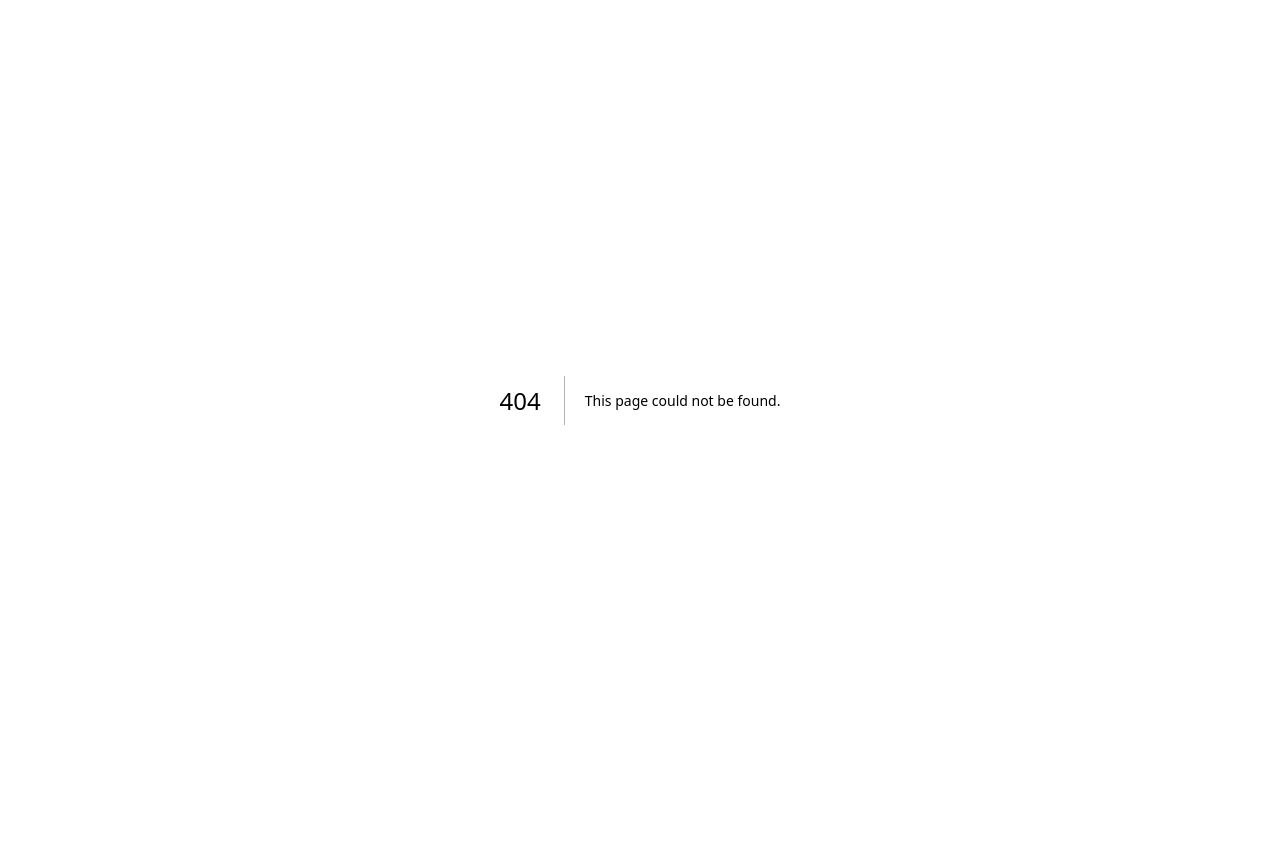
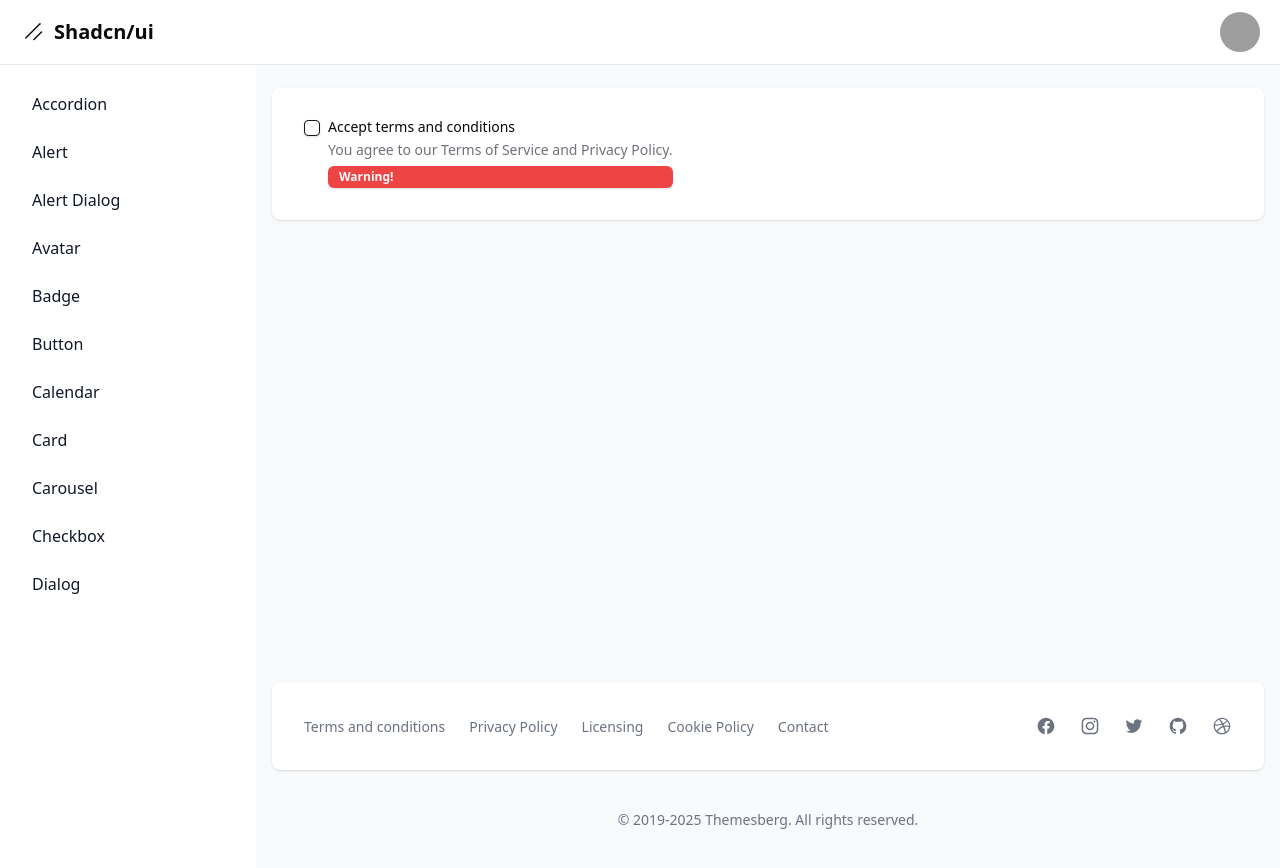
Before and after one commit to michaelrondon27/shadcn-ui, a Next.js app: page /dashboard/checkbox in a window 1280 px wide. Before the commit this address had no page. Before the commit the page ends 800 px from the top, so only its background shows below. Built offline with nearby package versions, Linux system fonts and the light colour scheme; grey boxes are pictures that could not be loaded.

Commit message:
24. Checkbox

```diff
--- a/package.json
+++ b/package.json
@@ -12,12 +12,14 @@
         "@radix-ui/react-accordion": "^1.2.2",
         "@radix-ui/react-alert-dialog": "^1.1.4",
         "@radix-ui/react-avatar": "^1.1.2",
+        "@radix-ui/react-checkbox": "^1.1.3",
         "@radix-ui/react-dialog": "^1.1.4",
         "@radix-ui/react-slot": "^1.1.1",
         "class-variance-authority": "^0.7.1",
         "clsx": "^2.1.1",
         "date-fns": "^3.6.0",
         "embla-carousel-autoplay": "^8.5.1",
+        "embla-carousel-react": "^8.5.1",
         "lucide-react": "^0.469.0",
         "next": "15.1.3",
         "react": "^18.3.1",
--- /dev/null
+++ b/src/app/dashboard/checkbox/page.tsx
@@ -0,0 +1,41 @@
+"use client";
+
+import { useState } from "react";
+
+import { Badge } from "@/components/ui/badge";
+import { Checkbox } from "@/components/ui/checkbox";
+
+export default function Page() {
+    const [terms, setTerms] = useState(false)
+
+    return (
+        <div className="items-top flex space-x-2">
+            <Checkbox
+                checked={ terms }
+                id="terms1"
+                onCheckedChange={ (value: boolean) => setTerms(value) }
+            />
+
+            <div className="grid gap-1.5 leading-none">
+                <label
+                    htmlFor="terms1"
+                    className="text-sm font-medium leading-none peer-disabled:cursor-not-allowed peer-disabled:opacity-70"
+                >
+                    Accept terms and conditions
+                </label>
+
+                <p className="text-sm text-muted-foreground">
+                    You agree to our Terms of Service and Privacy Policy.
+                </p>
+
+                {
+                    terms ? (
+                        <Badge>Great!</Badge>
+                    ) : (
+                        <Badge variant="destructive">Warning!</Badge>
+                    )
+                }
+            </div>
+        </div>
+    );
+}
--- a/src/app/dashboard/layout.tsx
+++ b/src/app/dashboard/layout.tsx
@@ -12,6 +12,7 @@
     { name: "calendar", href: "calendar" },
     { name: "card", href: "card" },
     { name: "carousel", href: "carousel" },
+    { name: "checkbox", href: "checkbox" },
     { name: "dialog", href: "dialog" }
 ];
 
--- /dev/null
+++ b/src/components/ui/checkbox.tsx
@@ -0,0 +1,28 @@
+"use client"
+
+import * as React from "react"
+import * as CheckboxPrimitive from "@radix-ui/react-checkbox"
+import { Check } from "lucide-react"
+
+import { cn } from "@/lib/utils"
+
+const Checkbox = React.forwardRef<
+    React.ElementRef<typeof CheckboxPrimitive.Root>,
+    React.ComponentPropsWithoutRef<typeof CheckboxPrimitive.Root>
+>(({ className, ...props }, ref) => (
+    <CheckboxPrimitive.Root
+        ref={ref}
+        className={cn(
+            "peer h-4 w-4 shrink-0 rounded-sm border border-primary shadow focus-visible:outline-none focus-visible:ring-1 focus-visible:ring-ring disabled:cursor-not-allowed disabled:opacity-50 data-[state=checked]:bg-primary data-[state=checked]:text-primary-foreground",
+            className
+        )}
+        {...props}
+    >
+        <CheckboxPrimitive.Indicator className={cn("flex items-center justify-center text-current")}>
+            <Check className="h-4 w-4" />
+        </CheckboxPrimitive.Indicator>
+    </CheckboxPrimitive.Root>
+))
+Checkbox.displayName = CheckboxPrimitive.Root.displayName
+
+export { Checkbox }
```
Also changed, not shown: 1 other file (tests, documents, lock files or other folders).
